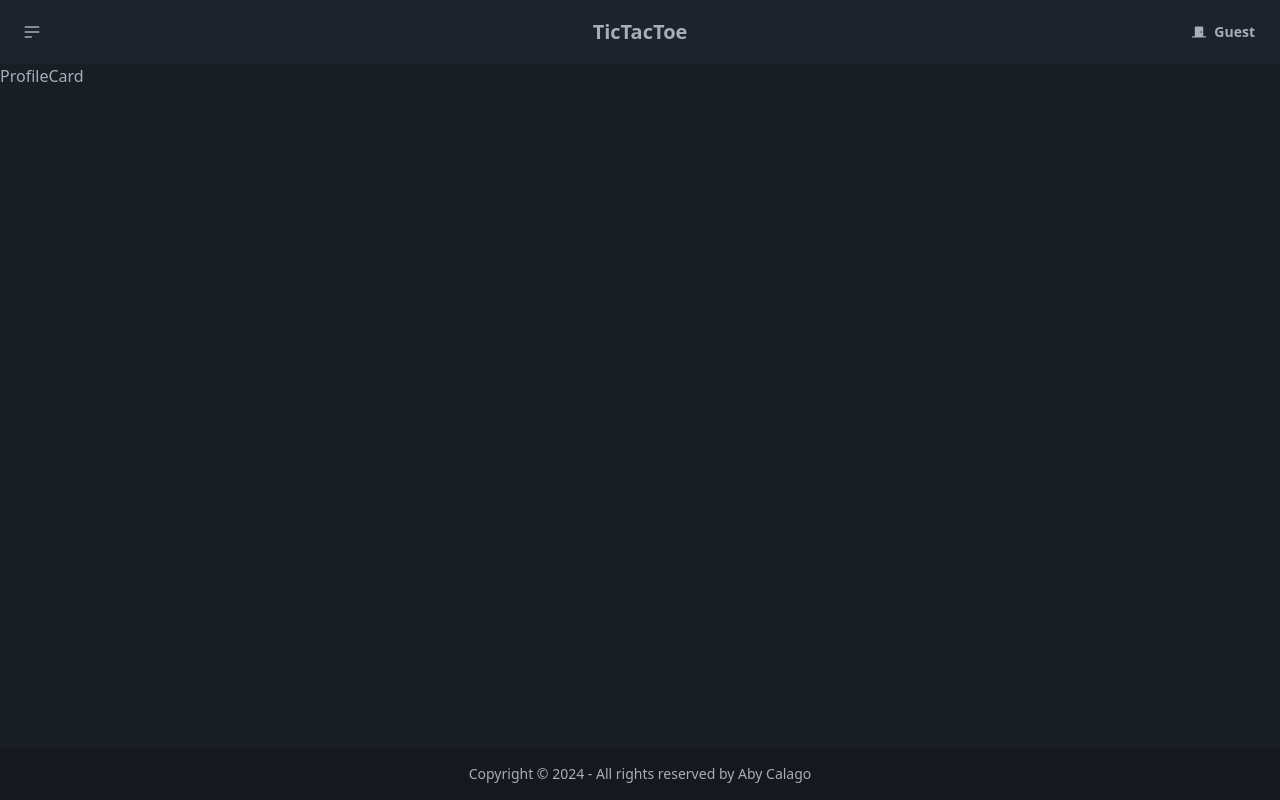
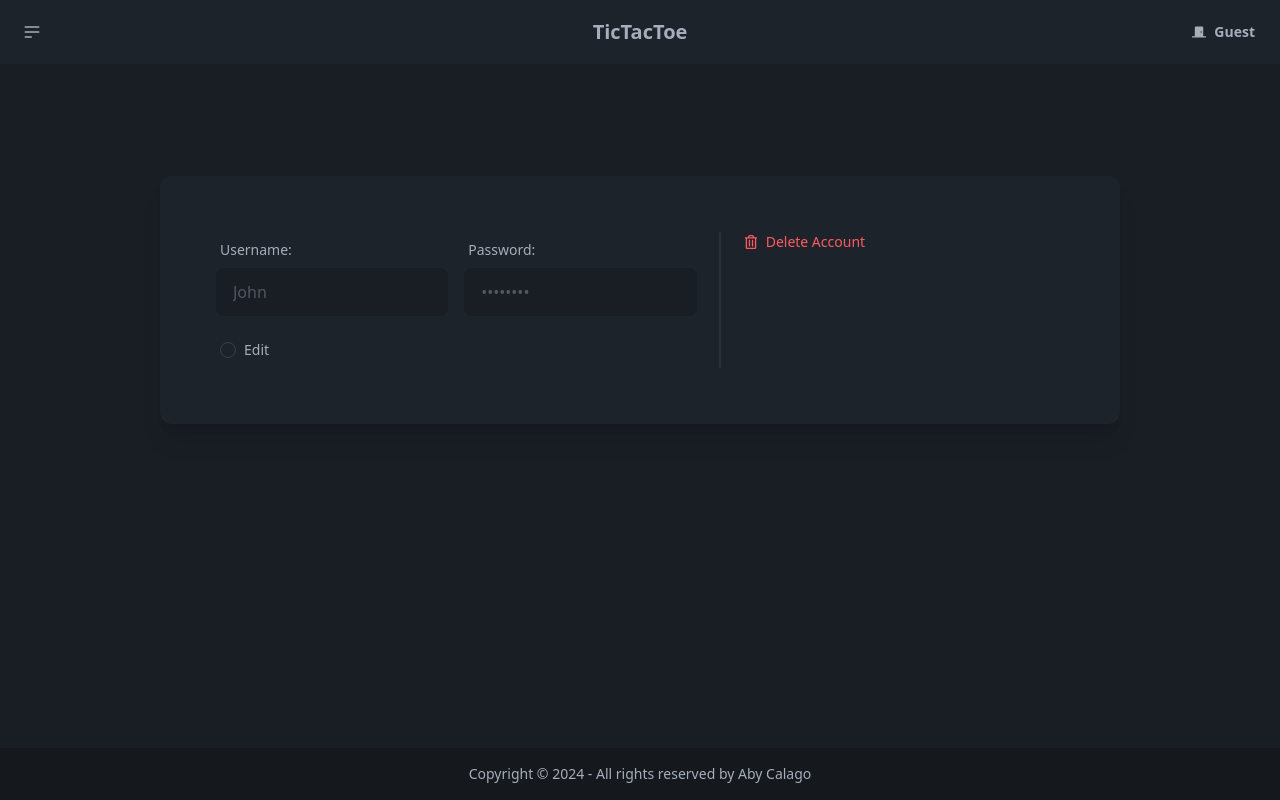
Before and after one commit to IRDunno/TicTacToe, a React (Vite) app in the folder client/: page /profile in a window 1280 px wide. Built offline with nearby package versions, Linux system fonts and the light colour scheme.

Commit message:
feat: profile page compelte

```diff
--- a/client/src/components/ProfileCard.jsx
+++ b/client/src/components/ProfileCard.jsx
@@ -1,9 +1,62 @@
-import React from 'react'
+import React, { useState } from "react";
+import { FaRegTrashAlt } from "react-icons/fa";
 
 const ProfileCard = () => {
+  const [editState, setEditState] = useState(false);
+
   return (
-    <div>ProfileCard</div>
-  )
-}
+    <div className="bg-base-100 my-28 mx-10 p-14 shadow-xl rounded-xl lg:mx-0 md:mx-28 w-11/12 lg:w-3/4">
+      <div className="flex w-full flex-col lg:flex-row">
+        <div className="w-full lg:w-3/5 grid grid-cols-2 gap-4">
+          <label className="form-control">
+            <div className="label">
+              <span className="label-text">Username:</span>
+            </div>
+            <input
+              type="text"
+              value="John"
+              className="input input-bordered w-full"
+              disabled={!editState}
+            />
+          </label>
+          <label className="form-control">
+            <div className="label">
+              <span className="label-text">Password:</span>
+            </div>
+            <input
+              type="password"
+              value="password"
+              className="input input-bordered w-full"
+              disabled={!editState}
+            />
+          </label>
 
-export default ProfileCard
+          <div className="form-control">
+            <label className="label justify-start gap-2 items-center cursor-pointer">
+              <input
+                type="checkbox"
+                className="checkbox checkbox-xs"
+                onClick={(event) => setEditState(event.target.checked)}
+              />
+              <span className="label-text">Edit</span>
+            </label>
+          </div>
+          <button className={`btn btn-active btn-sm ${!editState && "hidden"}`}>
+            Update Profile
+          </button>
+        </div>
+        <div className="divider lg:divider-horizontal"></div>
+        <div className="w-2/5">
+          <div className="">
+            <span className="label-text text-error cursor-pointer hover:underline flex gap-2 items-center">
+              <FaRegTrashAlt />
+              Delete Account
+            </span>
+          </div>
+        </div>
+      </div>
+    </div>
+  );
+};
+
+export default ProfileCard;
--- a/client/src/pages/ProfilePage.jsx
+++ b/client/src/pages/ProfilePage.jsx
@@ -1,10 +1,12 @@
-import React from 'react'
-import ProfileCard from "../components/ProfileCard"
+import React from "react";
+import ProfileCard from "../components/ProfileCard";
 
 const ProfilePage = () => {
   return (
-    <ProfileCard />
-  )
-}
+    <div className="flex justify-center items-center">
+      <ProfileCard />
+    </div>
+  );
+};
 
-export default ProfilePage
+export default ProfilePage;
```
